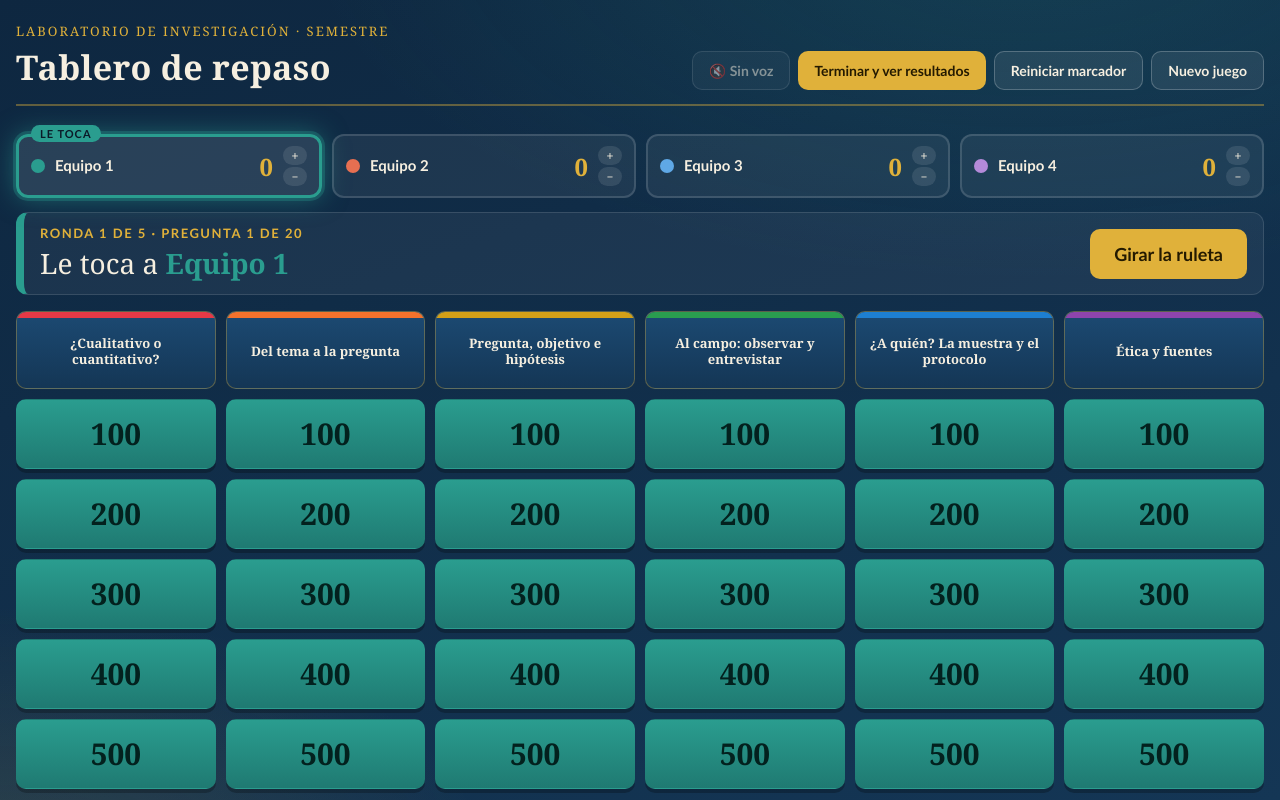
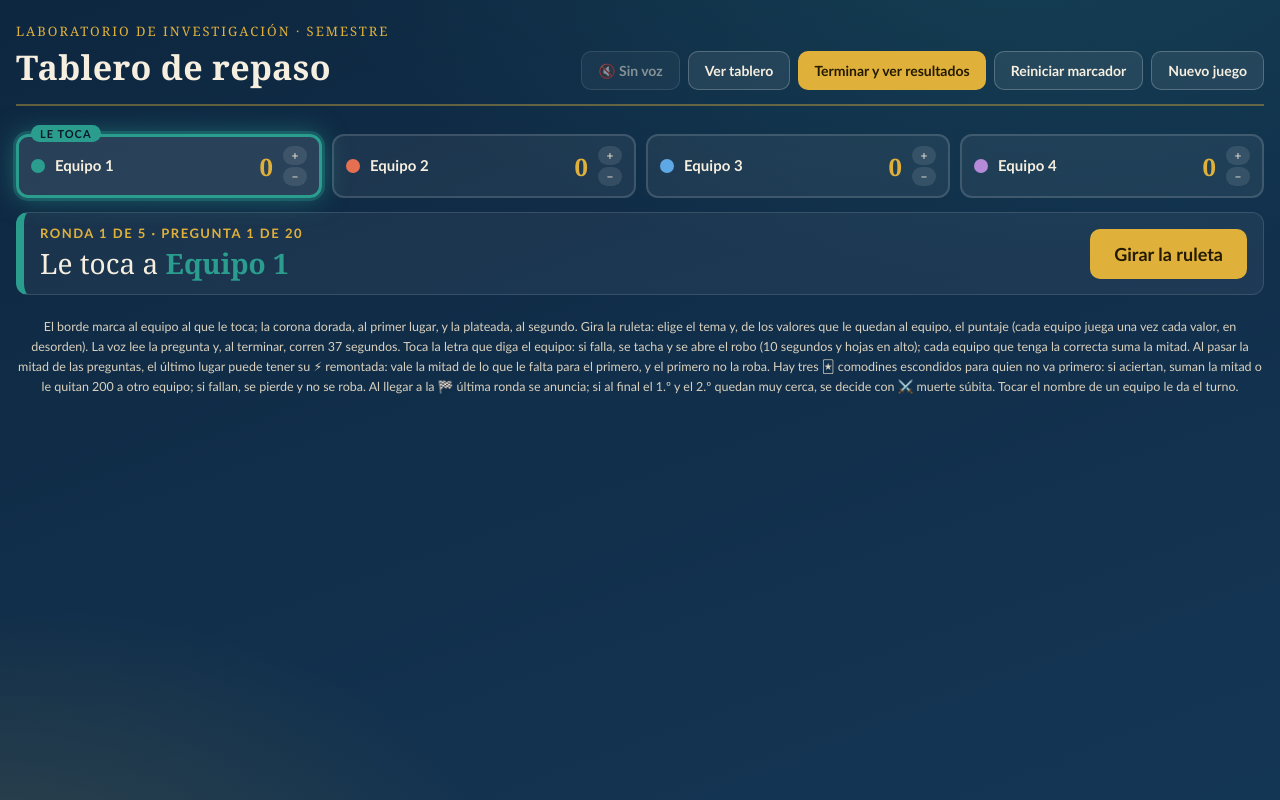
Before and after one commit to acs-thecat/trivias, a plain HTML site: page lab.html in a window 1280 px wide. Both pictures are taken after a click on the button "Comenzar el juego ▸". Shown: the top 800 px of the page. Drawn offline with Linux system fonts and the light colour scheme.

Commit message:
Tablero oculto: solo la ruleta a la vista

```diff
--- a/lab.html
+++ b/lab.html
@@ -332,6 +332,7 @@
       </div>
       <div class="topbtns">
         <button class="btn btn-ghost" id="vozBtn" onclick="alternarVoz()">Voz</button>
+        <button class="btn btn-ghost" id="tableroBtn" onclick="alternarTablero()" title="El tablero va oculto para que la atención esté en la ruleta. Tocar una casilla la abre sin ruleta.">Ver tablero</button>
         <button class="btn btn-gold" onclick="terminarJuego()">Terminar y ver resultados</button>
         <button class="btn btn-ghost" onclick="resetScores()">Reiniciar marcador</button>
         <button class="btn btn-ghost" onclick="newGame()">Nuevo juego</button>
@@ -340,7 +341,7 @@
 
     <div class="scoreboard" id="scoreboard"></div>
     <div class="turnbar" id="turnbar"></div>
-    <div class="board" id="board"></div>
+    <div class="board hide" id="board"></div>
 
     <p class="footnote">El borde marca al equipo al que le toca; la corona dorada, al primer lugar, y la plateada, al segundo.
       Gira la ruleta: elige el tema y, de los valores que le quedan al equipo, el puntaje (cada equipo juega una vez cada valor, en desorden).
@@ -349,7 +350,7 @@
       Al pasar la mitad de las preguntas, el último lugar puede tener su ⚡ remontada: vale la mitad de lo que le falta para el primero, y el primero no la roba.
       Hay tres 🃏 comodines escondidos para quien no va primero: si aciertan, suman la mitad o le quitan <span class="nQuita"></span> a otro equipo; si fallan, se pierde y no se roba.
       Al llegar a la 🏁 última ronda se anuncia; si al final el 1.º y el 2.º quedan muy cerca, se decide con ⚔️ muerte súbita.
-      Tocar el nombre de un equipo le da el turno; tocar una casilla la abre sin ruleta.</p>
+      Tocar el nombre de un equipo le da el turno.</p>
   </section>
 
 </div>
@@ -779,6 +780,7 @@ const DUELO_MAX = 150, DUELO_TERCERO = 300, DUELO_PREMIO = 200;
 let duelo = null;      // null: no se ha ofrecido; {hecho, ganador, a, b}
 let D = null;          // la pregunta abierta de la muerte súbita
 let partidaId = "", grupo = "";
+let verTablero = false; // el tablero va oculto: la atención va a la ruleta (Adrián, 25 nov 2026)
 // Estadísticas: cada pregunta jugada va a la hoja "Estadísticas de trivias" (Apps Script "Trivias - estadisticas").
 const HOJA_TRIVIAS = "https://script.google.com/macros/s/AKfycbzMxG3WOasPLW1NQ9o1_eBS8s8RuhuuifIP-AlxpQIoWsKPNVg9aqmJOqkEOsOLz4WI/exec";
 const K_COLA = "trivias:cola";
@@ -1136,6 +1138,7 @@ function mostrarJuego(){
   $("setup").classList.add("hide");
   $("game").classList.remove("hide");
   $("grupoTxt").textContent = grupo || "semestre";
+  verTablero = false;
   window.scrollTo(0, 0);
   guardar(); renderAll();
 }
@@ -1294,12 +1297,23 @@ function renderBoard(){
       } else {
         tile.textContent = it.pts;
         tile.title = "Abrir esta pregunta sin ruleta";
-        tile.onclick = () => { if(!bloqueado()) openQuestion(c, r); };
+        tile.onclick = () => {
+          if(bloqueado() || P) return;
+          verTablero = false; renderBoard();   // que no se quede proyectado al cerrar la pregunta
+          openQuestion(c, r);
+        };
       }
       tiles.appendChild(tile);
     });
     col.appendChild(tiles); board.appendChild(col);
   });
+  board.classList.toggle("hide", !verTablero);
+  const b = $("tableroBtn"); if(b) b.textContent = verTablero ? "Ocultar tablero" : "Ver tablero";
+}
+// Sólo para el profesor: el tablero no se proyecta salvo que haga falta abrir una casilla a mano.
+function alternarTablero(){
+  verTablero = !verTablero; renderBoard();
+  if(verTablero) $("board").scrollIntoView({block:"nearest", behavior:"smooth"});
 }
 
 /* ---------- Ruleta ---------- */
```
Also changed, not shown: ch2.html (+17 -3 lines).
